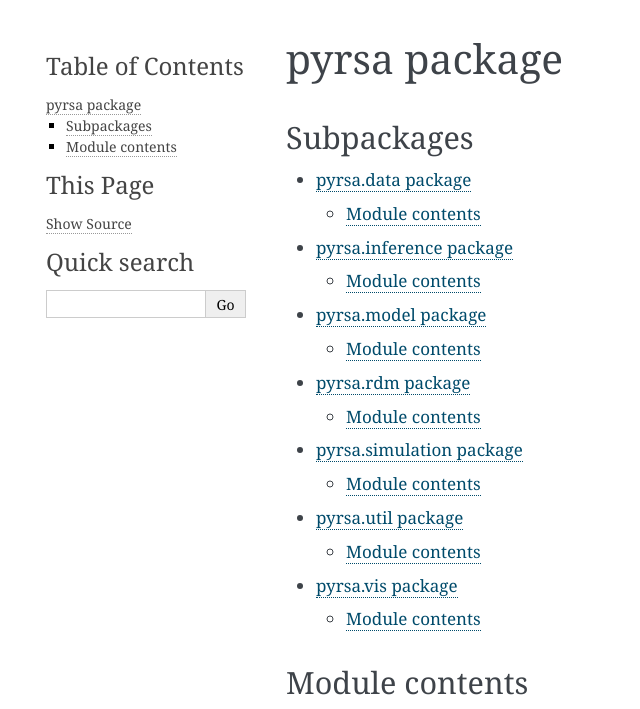
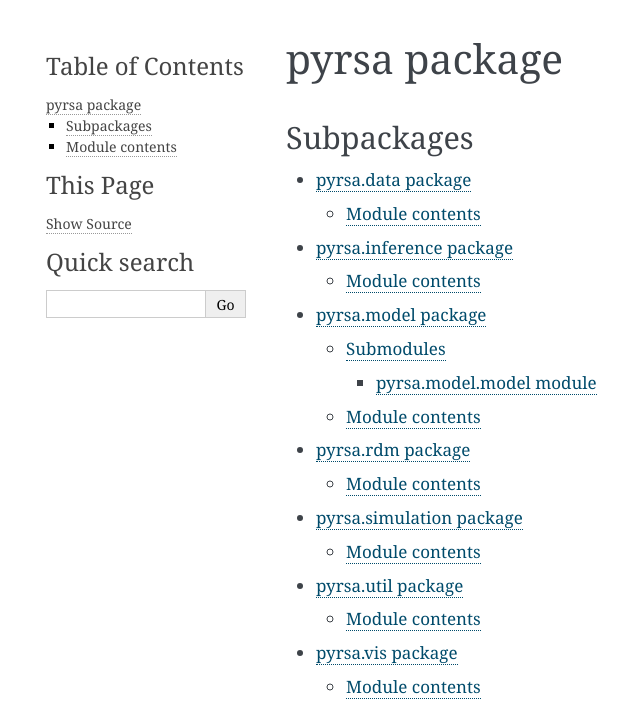
Before and after one commit to rsagroup/rsatoolbox, a Sphinx documentation site: the page built from docs/source/pyrsa.rst, in a window 1280 px wide, cut to the strip 0-709 px from the top of the page. Shown: the whole strip, without its empty margins (134-774 px from the left). Built offline with Sphinx 7.4.7, drawn with Linux system fonts in a browser that asks for light colours.

Commit message:
updated docs for model module

```diff
--- /dev/null
+++ b/docs/source/pyrsa.model.model.rst
@@ -0,0 +1,7 @@
+pyrsa.model.model module
+========================
+
+.. automodule:: pyrsa.model.model
+   :members:
+   :undoc-members:
+   :show-inheritance:
--- a/docs/source/pyrsa.model.rst
+++ b/docs/source/pyrsa.model.rst
@@ -1,5 +1,12 @@
 pyrsa.model package
 ===================
+
+Submodules
+----------
+
+.. toctree::
+
+   pyrsa.model.model
 
 Module contents
 ---------------
```
